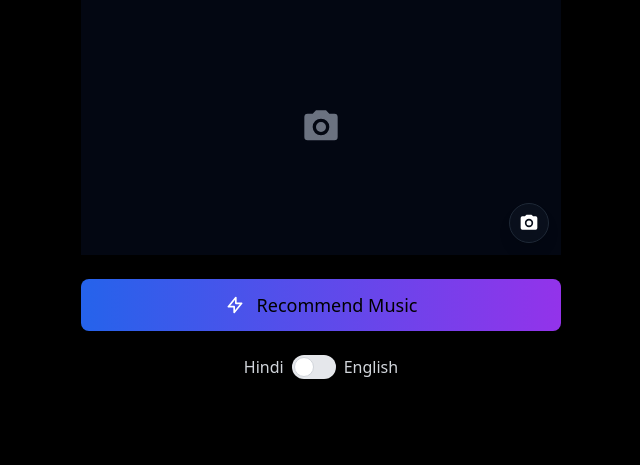
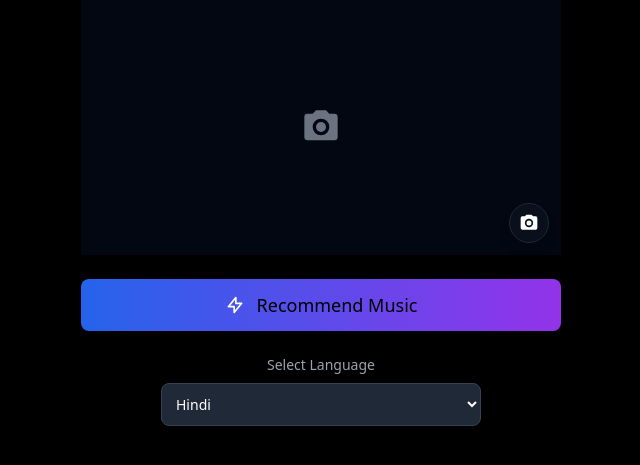
Before and after one commit to riyazweb/facespotify, a Flask app: page / in a window 1280 px wide. Shown: the part 225-690 px from the top of the page, without its empty margins (319-959 px from the left). Run offline with Flask 3, Linux system fonts and the light colour scheme; some libraries are stand-ins or nearby versions.

Commit message:
Update index.html

```diff
--- a/templates/index.html
+++ b/templates/index.html
@@ -45,16 +45,16 @@
       </div>
     </div>
 
-    <!-- Language Toggle Switch (Below the Analyze button) -->
-    <div class="flex items-center justify-center mb-6">
-      <span class="text-gray-300 mr-2">Hindi</span>
-      <label class="relative inline-flex items-center cursor-pointer">
-        <input type="checkbox" id="languageToggle" class="sr-only peer" />
-        <div class="w-11 h-6 bg-gray-200 rounded-full peer-focus:outline-none peer-focus:ring-2 peer-focus:ring-blue-500 dark:bg-gray-700
-                    peer-checked:after:translate-x-full peer-checked:after:border-white after:content-[''] after:absolute after:top-[2px]
-                    after:left-[2px] after:bg-white after:border-gray-300 after:border after:rounded-full after:h-5 after:w-5 after:transition-all"></div>
-      </label>
-      <span class="text-gray-300 ml-2">English</span>
+    <!-- --- CHANGED: Language Toggle Switch replaced with Dropdown Menu --- -->
+    <div class="mb-6 w-full max-w-xs mx-auto">
+      <label for="languageSelector" class="block text-sm font-medium text-gray-400 mb-2 text-center">Select Language</label>
+      <select id="languageSelector" class="bg-gray-800 border border-gray-700 text-white text-sm rounded-lg focus:ring-blue-500 focus:border-blue-500 block w-full p-2.5">
+        <option value="hindi" selected>Hindi</option>
+        <option value="english">English</option>
+        <option value="tamil">Tamil</option>
+        <option value="telugu">Telugu</option>
+        <!-- Add more languages here as needed -->
+      </select>
     </div>
 
     <div id="geminiResponse" class="space-y-6"></div>
@@ -67,16 +67,19 @@
     const spinner = document.getElementById('spinner');
     const geminiResponse = document.getElementById('geminiResponse');
     const webcamPlaceholder = document.getElementById('webcamPlaceholder');
-    const languageToggle = document.getElementById('languageToggle');
+    // --- CHANGED: Get the new language selector dropdown ---
+    const languageSelector = document.getElementById('languageSelector');
 
     let currentStream;
     let usingFrontCamera = false;
-    let language = "hi"; // Default language
-    let lastDetectedEmotion = null;  // To store the detected emotion
+    // --- CHANGED: Default language now matches the dropdown's default value ---
+    let language = "hindi";
+    let lastDetectedEmotion = null;
 
-    // Listen for toggle switch changes 😃
-    languageToggle.addEventListener('change', (e) => {
-      language = e.target.checked ? "en" : "hi";
+    // --- CHANGED: Event listener now targets the dropdown selector ---
+    languageSelector.addEventListener('change', (e) => {
+      // Get the value from the selected option (e.g., "hindi", "english")
+      language = e.target.value;
       // If emotion is already detected, update recommendations instantly
       if (lastDetectedEmotion) {
         updateLanguageRecommendations(lastDetectedEmotion, language);
@@ -136,6 +139,7 @@
         const response = await fetch('/change_language', {
           method: 'POST',
           headers: { 'Content-Type': 'application/json' },
+          // The 'lang' parameter will now be "hindi", "english", etc., which is correct
           body: JSON.stringify({ emotion: emotion, language: lang })
         });
         const data = await response.json();
@@ -151,7 +155,6 @@
               let parts = item.link.split('/track/');
               if (parts.length > 1) {
                 const trackId = parts[1].split('?')[0];
-                // Only render if trackId exists and is not "nan"
                 if (trackId && trackId.toLowerCase() !== "nan") {
                   html += `
                     <div class="bg-gray-900/50 p-4 rounded-xl mb-6">
@@ -182,6 +185,7 @@
           method: 'POST',
           headers: {
             'Content-Type': 'image/jpeg',
+            // The 'language' variable will correctly hold "hindi", "english", etc.
             'X-Language': language
           },
           body: imageBlob
@@ -190,7 +194,7 @@
         spinner.classList.add('hidden');
 
         if (data.emotion_found) {
-          lastDetectedEmotion = data.emotion_found; // Save the detected emotion
+          lastDetectedEmotion = data.emotion_found;
           let html = `
             <div class="bg-gray-900/50 p-6 rounded-xl mb-6">
               <p class="text-lg text-gray-400 mb-2">Detected emotion:</p>
@@ -202,7 +206,6 @@
                 let parts = item.link.split('/track/');
                 if (parts.length > 1) {
                   const trackId = parts[1].split('?')[0];
-                  // Only render if trackId exists and is not "nan"
                   if (trackId && trackId.toLowerCase() !== "nan") {
                     html += `
                       <div class="bg-gray-900/50 p-4 rounded-xl mb-6">
```
